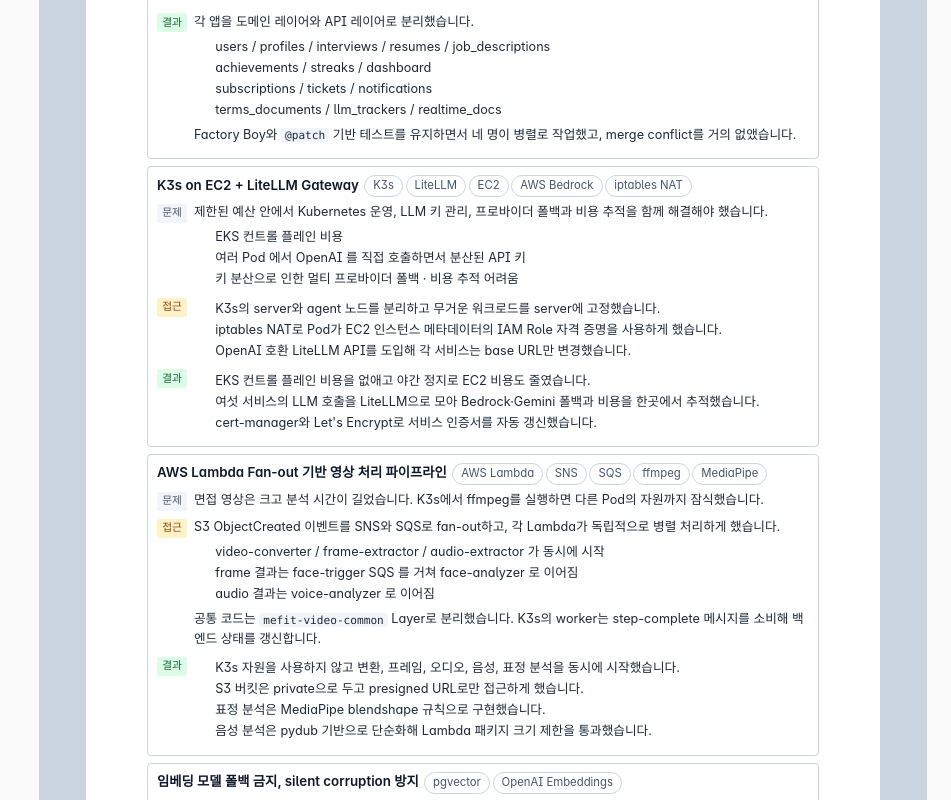
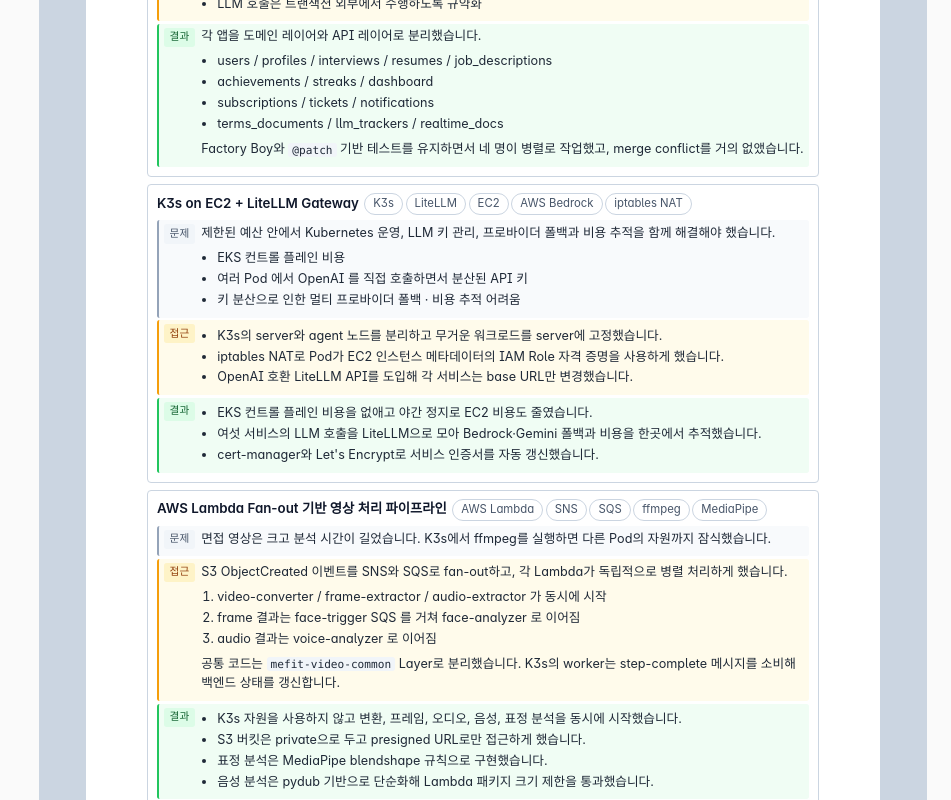
Before and after one commit to shinkeonkim/my-portfolio, a Vue app: page /pdf in a window 1280 px wide. Shown: the part 6640-7440 px from the top of the page, without its empty margins (329-1280 px from the left). Built offline with nearby package versions, Linux system fonts and the light colour scheme.

Commit message:
fix: PDF 프로젝트 도전 과제 레이아웃 개선
Ultraworked with [Sisyphus](https://github.com/code-yeongyu/oh-my-openagent)

Co-authored-by: Sisyphus <clio-agent@sisyphuslabs.ai>

```diff
--- a/src/components/pdf/blocks/PdfProjectChallenge.vue
+++ b/src/components/pdf/blocks/PdfProjectChallenge.vue
@@ -15,25 +15,32 @@
         <span v-for="t in challenge.tags" :key="t" class="pdf-tag">{{ t }}</span>
       </span>
     </div>
-    <div class="pdf-challenge-row">
-      <span class="pdf-challenge-label">문제</span>
-      <div class="pdf-challenge-body" v-html="challenge.problem" />
+    <div class="pdf-challenge-row pdf-challenge-row-problem" data-challenge-variant="problem">
+      <span class="pdf-challenge-label" data-challenge-label="problem">문제</span>
+      <div
+        class="pdf-challenge-body pdf-challenge-body-problem"
+        data-challenge-body="problem"
+        v-html="challenge.problem"
+      />
     </div>
-    <div class="pdf-challenge-row">
-      <span class="pdf-challenge-label pdf-label-accent">접근</span>
-      <div class="pdf-challenge-body" v-html="challenge.approach" />
+    <div class="pdf-challenge-row pdf-challenge-row-approach" data-challenge-variant="approach">
+      <span class="pdf-challenge-label pdf-label-accent" data-challenge-label="approach">접근</span>
+      <div
+        class="pdf-challenge-body pdf-challenge-body-approach"
+        data-challenge-body="approach"
+        v-html="challenge.approach"
+      />
     </div>
-    <div class="pdf-challenge-row">
-      <span class="pdf-challenge-label pdf-label-result">결과</span>
-      <div class="pdf-challenge-body" v-html="challenge.result" />
+    <div class="pdf-challenge-row pdf-challenge-row-result" data-challenge-variant="result">
+      <span class="pdf-challenge-label pdf-label-result" data-challenge-label="result">결과</span>
+      <div
+        class="pdf-challenge-body pdf-challenge-body-result"
+        data-challenge-body="result"
+        v-html="challenge.result"
+      />
     </div>
 
     <div v-if="includeDetail && challenge.detail" class="pdf-challenge-detail">
-      <div v-if="challenge.detail.background" class="pdf-challenge-sub">
-        <span class="pdf-challenge-sublabel">배경</span>
-        <div v-html="challenge.detail.background" />
-      </div>
-
       <div v-if="challenge.detail.options?.length" class="pdf-challenge-sub">
         <span class="pdf-challenge-sublabel">대안 비교</span>
         <div class="pdf-options">
@@ -59,26 +66,31 @@
 
       <div v-if="challenge.detail.decision" class="pdf-challenge-sub">
         <span class="pdf-challenge-sublabel">결정</span>
-        <div v-html="challenge.detail.decision" />
+        <div class="pdf-challenge-decision" v-html="challenge.detail.decision" />
       </div>
 
+      <div
+        v-if="challenge.detail.implementation?.length || challenge.detail.learnings?.length"
+        class="pdf-challenge-list-groups"
+      >
         <div v-if="challenge.detail.implementation?.length" class="pdf-challenge-sub">
           <span class="pdf-challenge-sublabel">구현</span>
-        <ul>
+          <ul class="pdf-challenge-detail-list pdf-challenge-implementation-list">
             <li v-for="(line, li) in challenge.detail.implementation" :key="li" v-html="line" />
           </ul>
         </div>
 
         <div v-if="challenge.detail.learnings?.length" class="pdf-challenge-sub">
           <span class="pdf-challenge-sublabel">배운 점</span>
-        <ul>
+          <ul class="pdf-challenge-detail-list pdf-challenge-learning-list">
             <li v-for="(line, li) in challenge.detail.learnings" :key="li" v-html="line" />
           </ul>
+        </div>
       </div>
 
       <div v-if="challenge.detail.metrics?.length" class="pdf-challenge-sub">
         <span class="pdf-challenge-sublabel">정량 지표</span>
-        <div class="pdf-metrics">
+        <div class="pdf-metrics pdf-challenge-metrics">
           <span v-for="m in challenge.detail.metrics" :key="m" class="pdf-tag">{{ m }}</span>
         </div>
       </div>
@@ -93,9 +105,13 @@
   padding: 5pt 7pt;
   margin-bottom: 5pt;
   font-size: 9.5pt;
+  break-inside: auto;
+  page-break-inside: auto;
 }
 .pdf-challenge-header {
   margin-bottom: 3pt;
+  break-inside: avoid;
+  page-break-inside: avoid;
   break-after: avoid;
   page-break-after: avoid;
 }
@@ -110,11 +126,30 @@
   display: flex;
   gap: 5pt;
   align-items: flex-start;
-  margin: 1.5pt 0;
+  margin: 2pt 0;
+  padding: 2pt 4pt;
+  border-left: 2pt solid #cbd5e1;
+  border-radius: 2pt;
+  background: #f8fafc;
+  break-inside: avoid;
+  page-break-inside: avoid;
+}
+.pdf-challenge-row-problem {
+  border-left-color: #94a3b8;
+}
+.pdf-challenge-row-approach {
+  border-left-color: #f59e0b;
+  background: #fffbeb;
+}
+.pdf-challenge-row-result {
+  border-left-color: #22c55e;
+  background: #f0fdf4;
 }
 .pdf-challenge-label {
   display: inline-block;
   flex-shrink: 0;
+  min-width: 20pt;
+  text-align: center;
   font-size: 8pt;
   font-family: 'JetBrains Mono', ui-monospace, monospace;
   background: #f1f5f9;
@@ -122,6 +157,7 @@
   padding: 1pt 4pt;
   border-radius: 2pt;
   margin-top: 1pt;
+  white-space: nowrap;
 }
 .pdf-label-accent {
   background: #fef3c7;
@@ -133,15 +169,43 @@
 }
 .pdf-challenge-body {
   flex: 1;
+  min-width: 0;
+  word-break: keep-all;
+  overflow-wrap: break-word;
+}
+.pdf-challenge-body-problem {
+  color: #334155;
+}
+.pdf-challenge-body-approach {
+  color: #78350f;
+}
+.pdf-challenge-body-result {
+  color: #14532d;
+}
+.pdf-challenge-body :deep(ul),
+.pdf-challenge-decision :deep(ul) {
+  list-style: disc;
+  margin: 2pt 0 4pt;
+  padding-left: 12pt;
+}
+.pdf-challenge-body :deep(ol),
+.pdf-challenge-decision :deep(ol) {
+  list-style: decimal;
+  margin: 2pt 0 4pt;
+  padding-left: 12pt;
 }
 .pdf-challenge-detail {
   margin-top: 4pt;
   padding-top: 4pt;
   border-top: 0.5pt dashed #e2e8f0;
   font-size: 9pt;
+  break-inside: auto;
+  page-break-inside: auto;
 }
 .pdf-challenge-sub {
   margin-top: 3pt;
+  break-inside: avoid;
+  page-break-inside: avoid;
 }
 .pdf-challenge-sublabel {
   display: block;
@@ -150,6 +214,22 @@
   letter-spacing: 0.05em;
   text-transform: uppercase;
   margin-bottom: 1pt;
+}
+.pdf-challenge-list-groups {
+  display: grid;
+  grid-template-columns: 1fr 1fr;
+  gap: 4pt 6pt;
+  align-items: start;
+}
+.pdf-challenge-detail-list {
+  list-style: disc;
+  margin: 0;
+  padding-left: 12pt;
+}
+.pdf-challenge-detail-list li {
+  margin: 0.5pt 0;
+  break-inside: avoid;
+  page-break-inside: avoid;
 }
 .pdf-options {
   display: grid;
@@ -171,6 +251,8 @@
   font-weight: 600;
   font-size: 9pt;
   margin: 0 0 1pt 0;
+  break-after: avoid;
+  page-break-after: avoid;
 }
 .pdf-option-chosen {
   font-size: 7.5pt;
@@ -196,4 +278,11 @@
 .pdf-metrics {
   margin-top: 1pt;
 }
+
+@media screen and (max-width: 793px) {
+  .pdf-challenge-list-groups,
+  .pdf-options {
+    grid-template-columns: 1fr;
+  }
+}
 </style>
--- a/src/data/projects/mefit-challenges.ts
+++ b/src/data/projects/mefit-challenges.ts
@@ -310,10 +310,12 @@
     result:
       '<p>각 feature 모듈은 단방향 의존을 유지하며 독립적으로 개발됐습니다.</p>' +
       '<ul>' +
-      '<li>auth / resume / jd / user-job-description</li>' +
-      '<li>interview-setup / interview-precheck / interview-session / interview-analysis-report</li>' +
-      '<li>achievements / streak / milestones / notifications</li>' +
-      '<li>home / onboarding / settings / subscription</li>' +
+      '<li>인증·이력서·채용공고·사용자 작성 채용공고 기능</li>' +
+      '<li>면접 설정·사전 점검부터 면접 진행·분석 리포트까지의 ' +
+      '전체 흐름</li>' +
+      '<li>업적·연속 학습·마일스톤·알림으로 이어지는 학습 보상 ' +
+      '흐름</li>' +
+      '<li>홈·온보딩·설정·구독을 아우르는 서비스 공통 화면</li>' +
       '</ul>' +
       '<p>실시간 자가 점검은 클라이언트가, 정밀 분석은 Lambda가 맡도록 같은 도구의 실행 위치도 목적에 맞게 분리했습니다.</p>',
     detail: {
@@ -344,7 +346,10 @@
         'FSD 의 단방향 의존이 "어디에 둘까?" 질문을 자동으로 해결. feature 단위 독립성 덕에 병렬 작업이 자연스러움.',
       implementation: [
         '6 레이어: app → pages → features → entities → widgets → shared',
-        'feature 모듈: auth · resume · jd · interview-setup / precheck / session · interview-analysis-report · achievements · streak · home · milestones · notifications · onboarding · settings · subscription · user-job-description',
+        'feature 모듈: 인증·이력서·채용공고·사용자 작성 채용공고',
+        'feature 모듈: 면접 설정·사전 점검·면접 진행·분석 리포트',
+        'feature 모듈: 업적·연속 학습·마일스톤·알림',
+        'feature 모듈: 홈·온보딩·설정·구독',
         'Zustand store 도메인 분리: 인증 / 이력서 / 면접 세션 / 알림 / 구독 등',
         'React Compiler 활성화: useMemo / useCallback 수동 작성 제거',
         'MediaPipe FaceLandmarker: WebGL GPU 가속, 클라이언트 실시간 자가 점검',
```
Also changed, not shown: 1 other file (tests, documents, lock files or other folders). Lines whose indentation alone changed are shown as unchanged.
